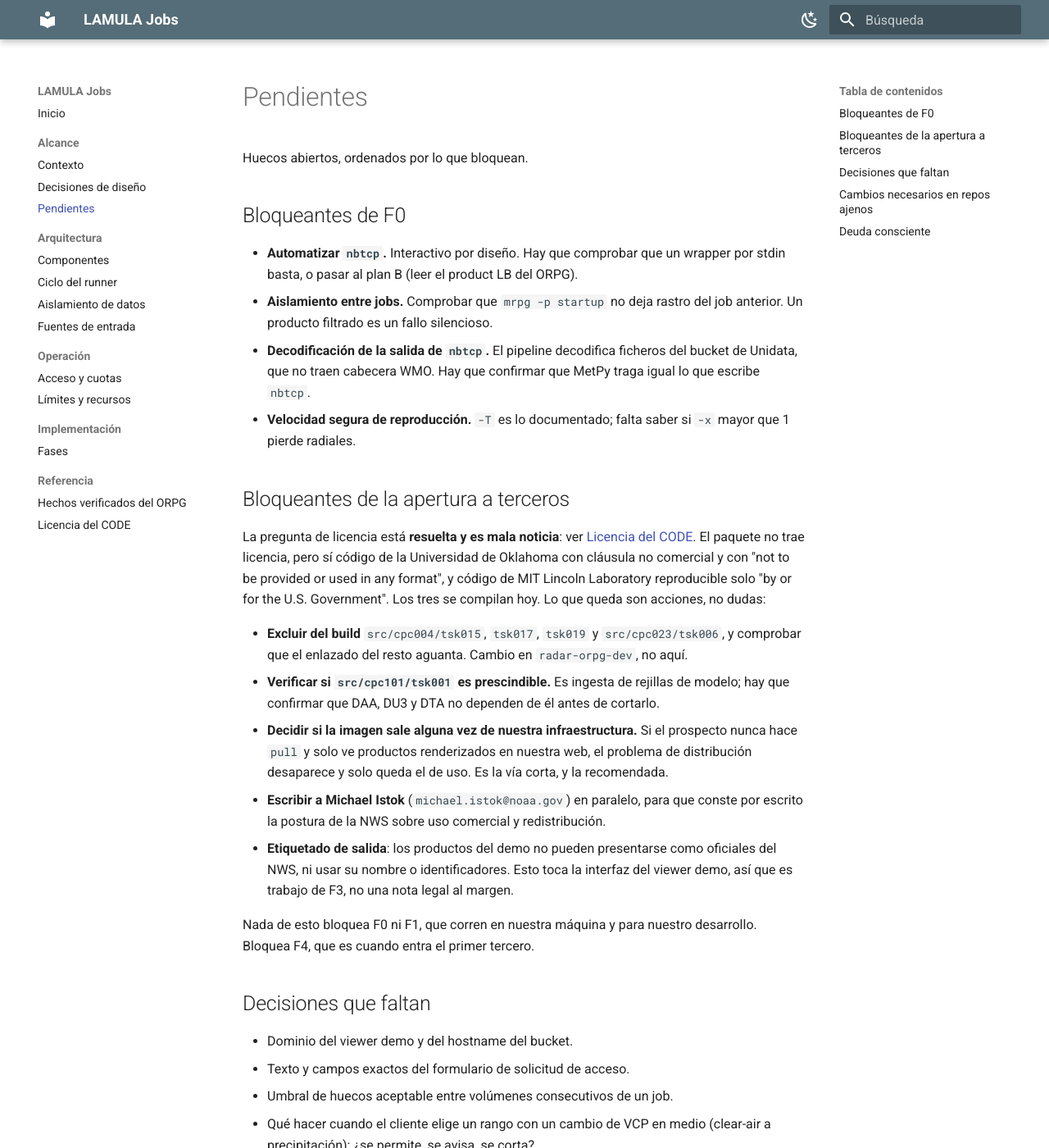
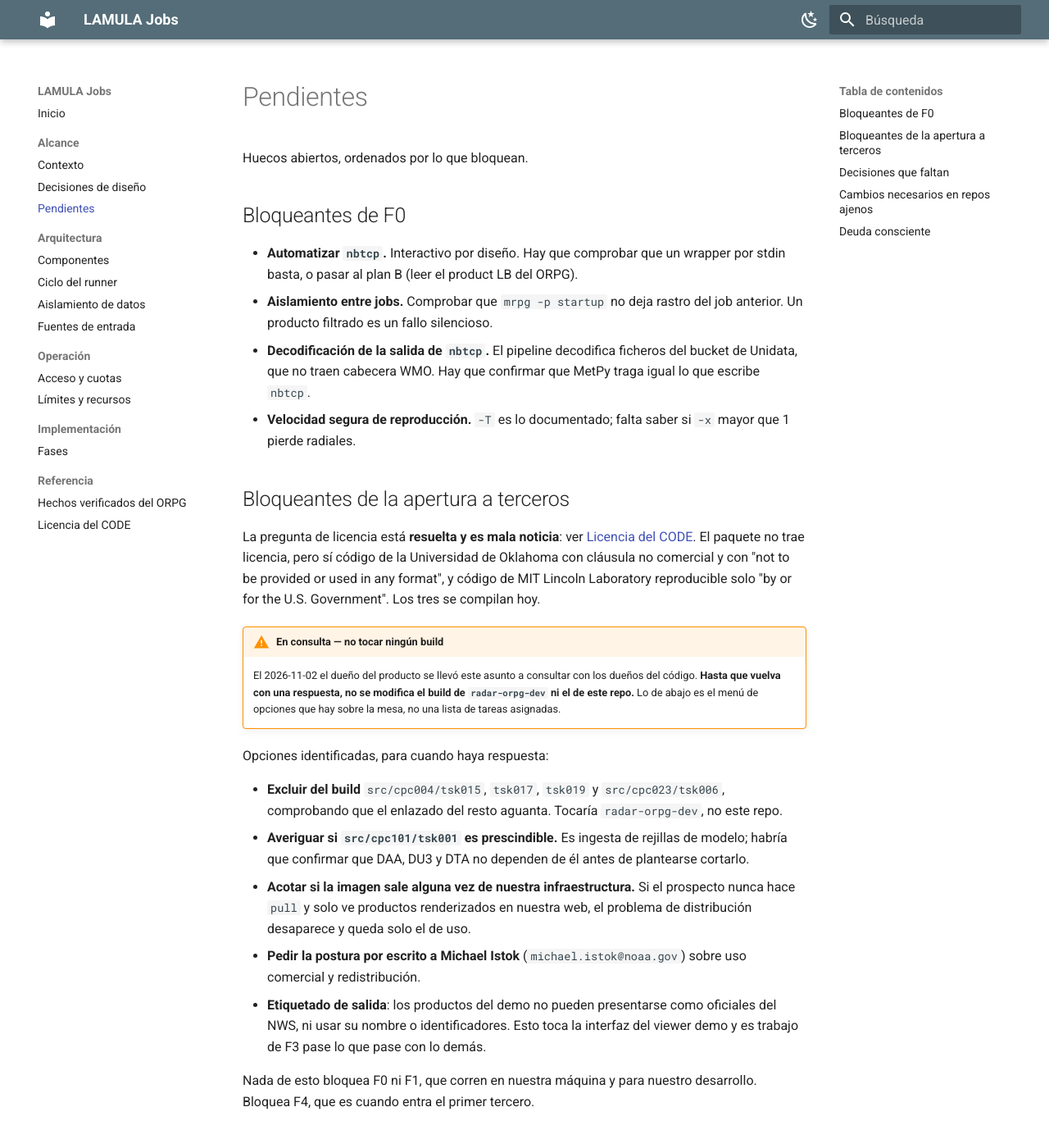
Before and after one commit to vladimir1284/lamula-jobs, an MkDocs documentation site: the page built from docs/alcance/pendientes.md, in a window 1280 px wide and 1400 px high. Shown: the whole window at 82% size. Built offline with MkDocs 1.6.1 and Material for MkDocs 9.7.7, drawn with Linux system fonts in a browser that asks for light colours.

Commit message:
docs: dejar la mitigación de licencia en consulta, sin tocar builds
El dueño del producto se lleva el asunto a los dueños del código. Hasta que
haya respuesta no se modifica el build de radar-orpg-dev ni el de este repo:
excluir directorios es una opción analizada, no una decisión tomada.

Co-Authored-By: Claude Opus 5 (1M context) <noreply@anthropic.com>

```diff
--- a/docs/alcance/pendientes.md
+++ b/docs/alcance/pendientes.md
@@ -20,20 +20,28 @@ La pregunta de licencia está **resuelta y es mala noticia**: ver
 [Licencia del CODE](../referencia/licencia.md). El paquete no trae licencia, pero sí código de
 la Universidad de Oklahoma con cláusula no comercial y con "not to be provided or used in any
 format", y código de MIT Lincoln Laboratory reproducible solo "by or for the U.S. Government".
-Los tres se compilan hoy. Lo que queda son acciones, no dudas:
+Los tres se compilan hoy.
 
-- **Excluir del build** `src/cpc004/tsk015`, `tsk017`, `tsk019` y `src/cpc023/tsk006`, y
-  comprobar que el enlazado del resto aguanta. Cambio en `radar-orpg-dev`, no aquí.
-- **Verificar si `src/cpc101/tsk001` es prescindible.** Es ingesta de rejillas de modelo; hay
-  que confirmar que DAA, DU3 y DTA no dependen de él antes de cortarlo.
-- **Decidir si la imagen sale alguna vez de nuestra infraestructura.** Si el prospecto nunca
-  hace `pull` y solo ve productos renderizados en nuestra web, el problema de distribución
-  desaparece y solo queda el de uso. Es la vía corta, y la recomendada.
-- **Escribir a Michael Istok** (`michael.istok@noaa.gov`) en paralelo, para que conste por
-  escrito la postura de la NWS sobre uso comercial y redistribución.
+!!! warning "En consulta — no tocar ningún build"
+    El 2026-11-02 el dueño del producto se llevó este asunto a consultar con los dueños del
+    código. **Hasta que vuelva con una respuesta, no se modifica el build de `radar-orpg-dev`
+    ni el de este repo.** Lo de abajo es el menú de opciones que hay sobre la mesa, no una
+    lista de tareas asignadas.
+
+Opciones identificadas, para cuando haya respuesta:
+
+- **Excluir del build** `src/cpc004/tsk015`, `tsk017`, `tsk019` y `src/cpc023/tsk006`,
+  comprobando que el enlazado del resto aguanta. Tocaría `radar-orpg-dev`, no este repo.
+- **Averiguar si `src/cpc101/tsk001` es prescindible.** Es ingesta de rejillas de modelo; habría
+  que confirmar que DAA, DU3 y DTA no dependen de él antes de plantearse cortarlo.
+- **Acotar si la imagen sale alguna vez de nuestra infraestructura.** Si el prospecto nunca hace
+  `pull` y solo ve productos renderizados en nuestra web, el problema de distribución
+  desaparece y queda solo el de uso.
+- **Pedir la postura por escrito a Michael Istok** (`michael.istok@noaa.gov`) sobre uso
+  comercial y redistribución.
 - **Etiquetado de salida**: los productos del demo no pueden presentarse como oficiales del
-  NWS, ni usar su nombre o identificadores. Esto toca la interfaz del viewer demo, así que es
-  trabajo de F3, no una nota legal al margen.
+  NWS, ni usar su nombre o identificadores. Esto toca la interfaz del viewer demo y es trabajo
+  de F3 pase lo que pase con lo demás.
 
 Nada de esto bloquea F0 ni F1, que corren en nuestra máquina y para nuestro desarrollo. Bloquea
 F4, que es cuando entra el primer tercero.
```
Also changed, not shown: AGENTS.md (+5 -1 lines), docs/referencia/licencia.md (+6 -0 lines).
